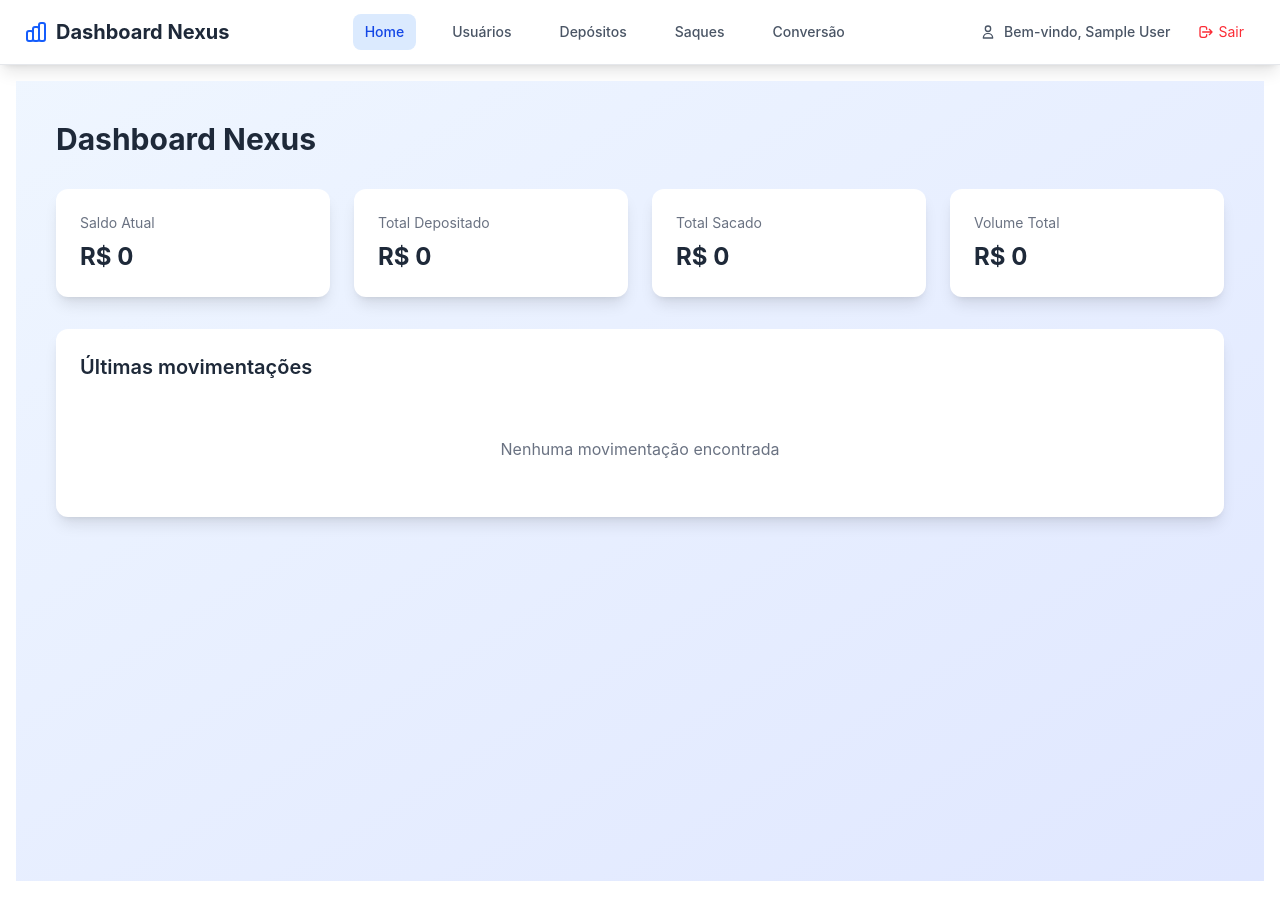
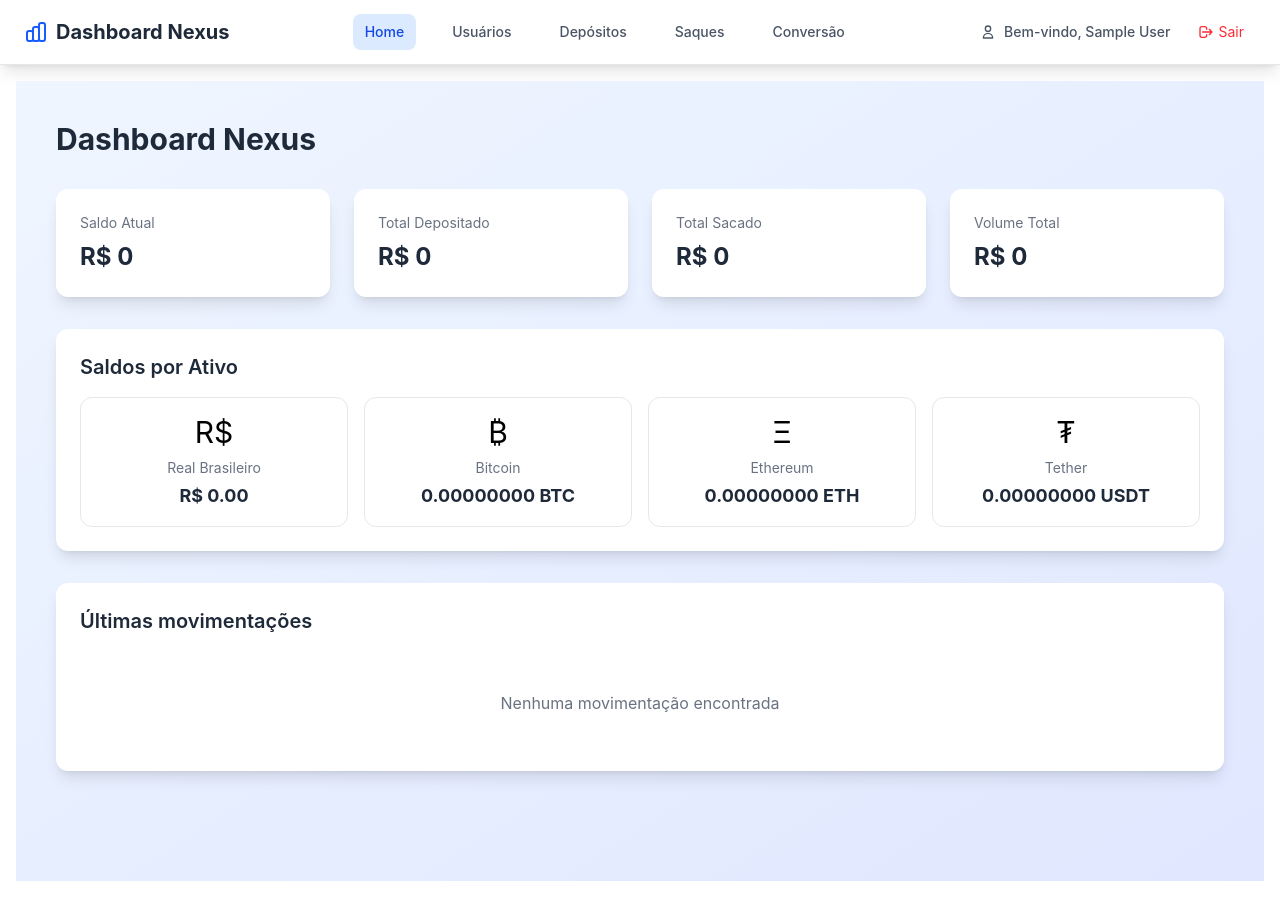
Before and after one commit to Lucas-CMeira/NexusDashboard, a React (Vite) app: page / in a window 1280 px wide. Built offline with nearby package versions, Linux system fonts and the light colour scheme; sample sign-in values are in the browser's storage.

Commit message:
AtivosNaHome

```diff
--- a/src/App.tsx
+++ b/src/App.tsx
@@ -1,5 +1,4 @@
 import { Outlet } from "react-router-dom";
-import routes from "./routes/routes";
 import Navbar from "./components/Navbar";
 
 function App() {
--- a/src/components/Popup.tsx
+++ b/src/components/Popup.tsx
@@ -1,5 +1,3 @@
-import React from "react";
-
 interface PopupProps {
   show: boolean;
   title: string;
--- a/src/main.tsx
+++ b/src/main.tsx
@@ -1,4 +1,3 @@
-import React from "react";
 import ReactDOM from "react-dom/client";
 import { RouterProvider } from "react-router-dom";
 import routes from "./routes/routes";
--- a/src/pages/Home/Home.tsx
+++ b/src/pages/Home/Home.tsx
@@ -1,6 +1,7 @@
 import { useEffect, useState, useContext } from "react";
 import { getUserTransactions } from "../../services/transactions";
 import { getUserBalance } from "../../services/balance-service";
+import { ASSETS } from "../../services/assets-service";
 import { UserContext } from "../../context/user-context";
 
 function Home() {
@@ -29,6 +30,28 @@ function Home() {
 
   const volume = totalDeposit + totalWithdraw;
   const currentBalance = userBalance?.balance || 0;
+
+  const assetBalances = ASSETS.map((asset) => {
+    const balance = transactions.reduce((acc, t) => {
+      const code = t.asset?.code || "BRL";
+      if (code !== asset.code) {
+        return acc;
+      }
+      return acc + (t.type === "deposit" ? t.amount : -t.amount);
+    }, 0);
+
+    return {
+      ...asset,
+      balance,
+    };
+  });
+
+  const formatAssetBalance = (assetCode: string, balance: number) => {
+    if (assetCode === "BRL") {
+      return `R$ ${balance.toFixed(2)}`;
+    }
+    return `${balance.toFixed(8)} ${assetCode}`;
+  };
 
   const stats = [
     { title: "Saldo Atual", value: `R$ ${currentBalance}` },
@@ -80,6 +103,27 @@ function Home() {
             </div>
           ))}
         </div>
+
+        <div className="bg-white p-6 rounded-xl shadow-lg mb-8">
+          <h2 className="text-xl font-semibold text-gray-800 mb-4">
+            Saldos por Ativo
+          </h2>
+          <div className="grid grid-cols-1 md:grid-cols-2 lg:grid-cols-4 gap-4">
+            {assetBalances.map((asset) => (
+              <div
+                key={asset.code}
+                className="border border-gray-200 rounded-xl p-4 flex flex-col items-center justify-center"
+              >
+                <span className="text-3xl mb-2">{asset.icon}</span>
+                <p className="text-sm text-gray-500">{asset.name}</p>
+                <h3 className="text-lg font-bold text-gray-800 mt-1">
+                  {formatAssetBalance(asset.code, asset.balance)}
+                </h3>
+              </div>
+            ))}
+          </div>
+        </div>
+
         <div className="bg-white p-6 rounded-xl shadow-lg">
           <h2 className="text-xl font-semibold text-gray-800 mb-6">
             Últimas movimentações
--- a/src/routes/routes.tsx
+++ b/src/routes/routes.tsx
@@ -1,5 +1,4 @@
 import { createBrowserRouter } from "react-router-dom";
-import React from "react";
 import Login from "../pages/Login/Login";
 import Home from "../pages/Home/Home";
 import Users from "../pages/Users/Users";
--- a/src/services/balance-service.ts
+++ b/src/services/balance-service.ts
@@ -1,8 +1,9 @@
 interface UserBalance {
   userId: string;
-  balance: number;
-  totalDeposits: number;
-  totalWithdraws: number;
+  balance: number; // saldo BRL (legacy/compatibilidade)
+  totalDeposits: number; // total depositado BRL
+  totalWithdraws: number; // total sacado BRL
+  assetBalances: Record<string, number>;
   lastUpdated: string;
 }
 
@@ -21,15 +22,28 @@ export function getUserBalance(userId: string): UserBalance | null {
   return balances[userId] || null;
 }
 
-export function updateUserBalance(userId: string, amount: number, type: 'deposit' | 'withdraw'): UserBalance {
+export function updateUserBalance(
+  userId: string,
+  amount: number,
+  type: 'deposit' | 'withdraw',
+  assetCode: string = 'BRL',
+): UserBalance {
   const currentBalance = balances[userId] || {
     userId,
     balance: 0,
     totalDeposits: 0,
     totalWithdraws: 0,
+    assetBalances: {
+      BRL: 0,
+      BTC: 0,
+      ETH: 0,
+      USDT: 0,
+    },
     lastUpdated: new Date().toISOString(),
   };
 
+  // Atualiza saldo BRL legado apenas para BRL
+  if (assetCode === 'BRL') {
     if (type === 'deposit') {
       currentBalance.balance += amount;
       currentBalance.totalDeposits += amount;
@@ -37,6 +51,21 @@ export function updateUserBalance(userId: string, amount: number, type: 'deposit
       currentBalance.balance -= amount;
       currentBalance.totalWithdraws += amount;
     }
+  }
+
+  // Atualiza saldo por ativo, sem mistura entre eles
+  if (!currentBalance.assetBalances) {
+    currentBalance.assetBalances = {
+      BRL: 0,
+      BTC: 0,
+      ETH: 0,
+      USDT: 0,
+    };
+  }
+
+  const currentAssetValue = currentBalance.assetBalances[assetCode] || 0;
+  currentBalance.assetBalances[assetCode] =
+    type === 'deposit' ? currentAssetValue + amount : currentAssetValue - amount;
 
   currentBalance.lastUpdated = new Date().toISOString();
 
@@ -53,6 +82,12 @@ export function initializeUserBalance(userId: string): UserBalance {
       balance: 0,
       totalDeposits: 0,
       totalWithdraws: 0,
+      assetBalances: {
+        BRL: 0,
+        BTC: 0,
+        ETH: 0,
+        USDT: 0,
+      },
       lastUpdated: new Date().toISOString(),
     };
     saveBalances();
--- a/src/services/deposit-service.ts
+++ b/src/services/deposit-service.ts
@@ -17,7 +17,7 @@ export function deposit(amount: number, userId: string, asset?: Asset, observati
     observation,
   });
 
-  updateUserBalance(userId, amount, 'deposit');
+  updateUserBalance(userId, amount, 'deposit', asset?.code || 'BRL');
 
   return { success: true };
 }
--- a/src/services/withdraw-service.ts
+++ b/src/services/withdraw-service.ts
@@ -8,8 +8,15 @@ export function withdraw(amount: number, userId: string, asset?: Asset) {
   }
 
   const userBalance = getUserBalance(userId);
+  const assetCode = asset?.code || 'BRL';
 
-  if (!userBalance || amount > userBalance.balance) {
+  if (!userBalance) {
+    throw new Error("Saldo insuficiente");
+  }
+
+  const availableByAsset = userBalance.assetBalances?.[assetCode] ?? 0;
+
+  if (amount > availableByAsset) {
     throw new Error("Saldo insuficiente");
   }
 
@@ -22,7 +29,7 @@ export function withdraw(amount: number, userId: string, asset?: Asset) {
     asset,
   });
 
-  updateUserBalance(userId, amount, 'withdraw');
+  updateUserBalance(userId, amount, 'withdraw', assetCode);
 
   return { success: true };
 }
--- a/vite.config.ts
+++ b/vite.config.ts
@@ -1,5 +1,4 @@
 import { defineConfig } from 'vite'
-import react from '@vitejs/plugin-react'
 import tailwindcss from '@tailwindcss/vite'
 
 // https://vite.dev/config/
```
Lines whose indentation alone changed are shown as unchanged.
